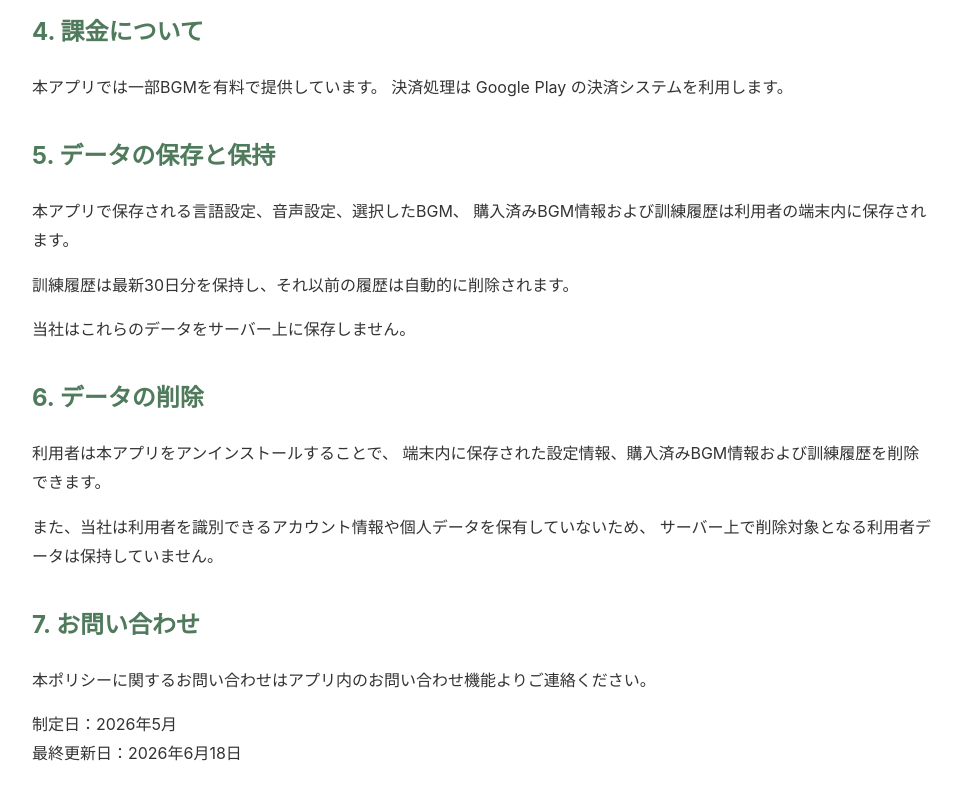
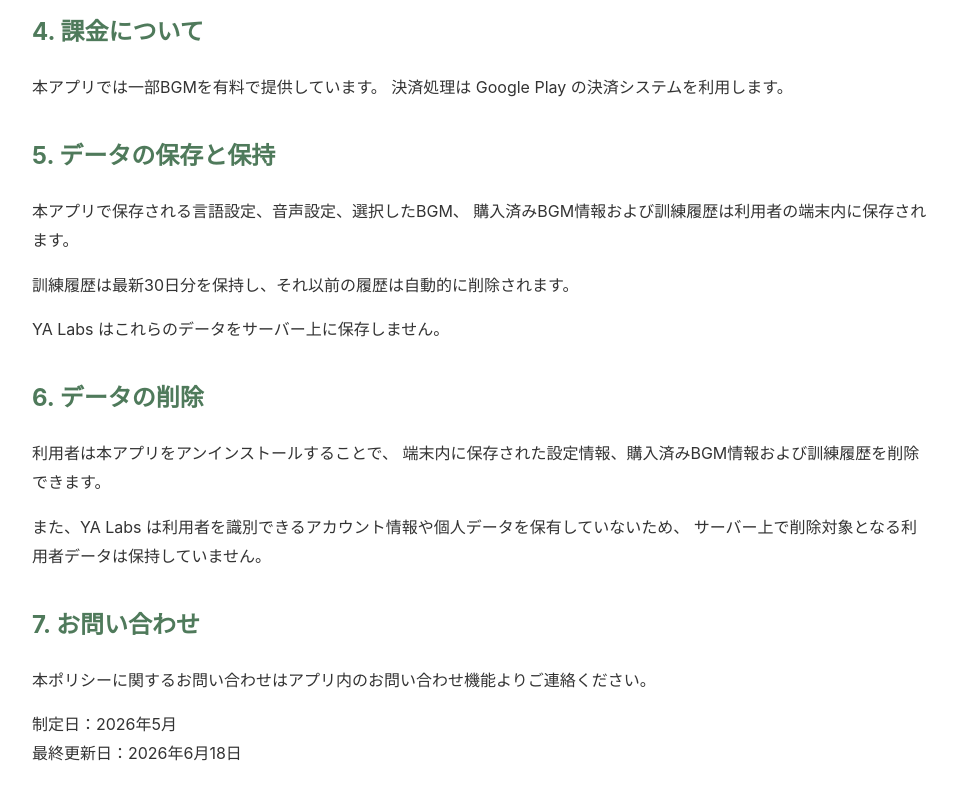
Before and after one commit to yuichi0520/relaxnavi, a plain HTML site: page privacy-policy.html in a window 1280 px wide. Shown: the part 771-1571 px from the top of the page, without its empty margins (158-1119 px from the left). Drawn offline with Linux system fonts and the light colour scheme.

Commit message:
Update company name to YA Labs in privacy policy

```diff
--- a/privacy-policy.html
+++ b/privacy-policy.html
@@ -79,7 +79,7 @@ Firebase Crashlytics はアプリの品質改善のため、クラッシュ情
 </p>
 
 <p>
-当社はこれらのデータをサーバー上に保存しません。
+YA Labs はこれらのデータをサーバー上に保存しません。
 </p>
 
 <h2>6. データの削除</h2>
@@ -90,7 +90,7 @@ Firebase Crashlytics はアプリの品質改善のため、クラッシュ情
 </p>
 
 <p>
-また、当社は利用者を識別できるアカウント情報や個人データを保有していないため、
+また、YA Labs は利用者を識別できるアカウント情報や個人データを保有していないため、
 サーバー上で削除対象となる利用者データは保持していません。
 </p>
 
```
